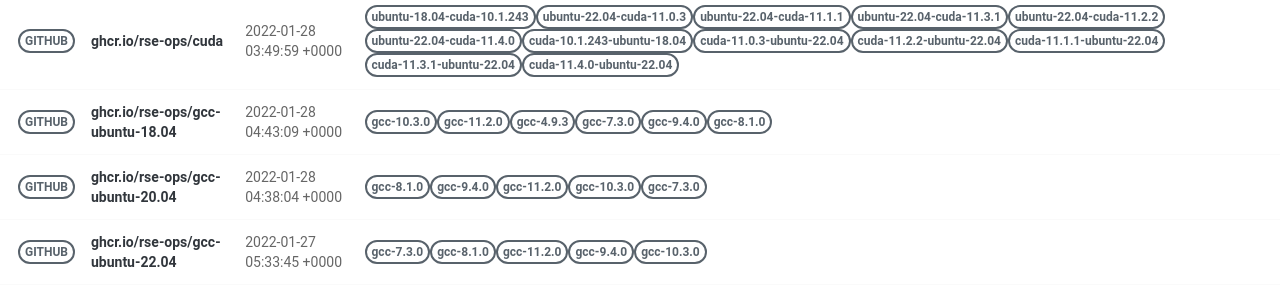
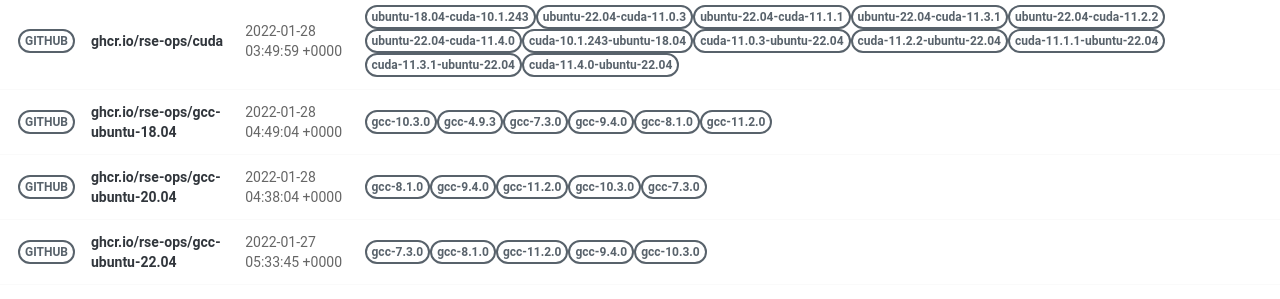
Before and after one commit to rse-ops/docker-images, a Jekyll site: the page built from pages/index.md, in a window 1280 px wide. Shown: the part 502-801 px from the top of the page. Built offline with Jekyll 4.4.1, drawn with Linux system fonts in a browser that asks for light colours; nearby versions of some CDN libraries.

Commit message:
Automated push to update library 2022-01-28

```diff
--- a/_library/ghcr.io-rse-ops-gcc-ubuntu-18.04.md
+++ b/_library/ghcr.io-rse-ops-gcc-ubuntu-18.04.md
@@ -1,7 +1,7 @@
 ---
 layout: container
 name: ghcr.io/rse-ops/gcc-ubuntu-18.04
-updated_at: 2022-01-28 04:43:09.194498
+updated_at: 2022-01-28 04:49:04.172395
 
 
 container_url: https://github.com/orgs/rse-ops/packages/container/package/gcc-ubuntu-18.04
```
Also changed, not shown: other parts of _library/ghcr.io-rse-ops-gcc-ubuntu-18.04.md (+3 -3 lines).
